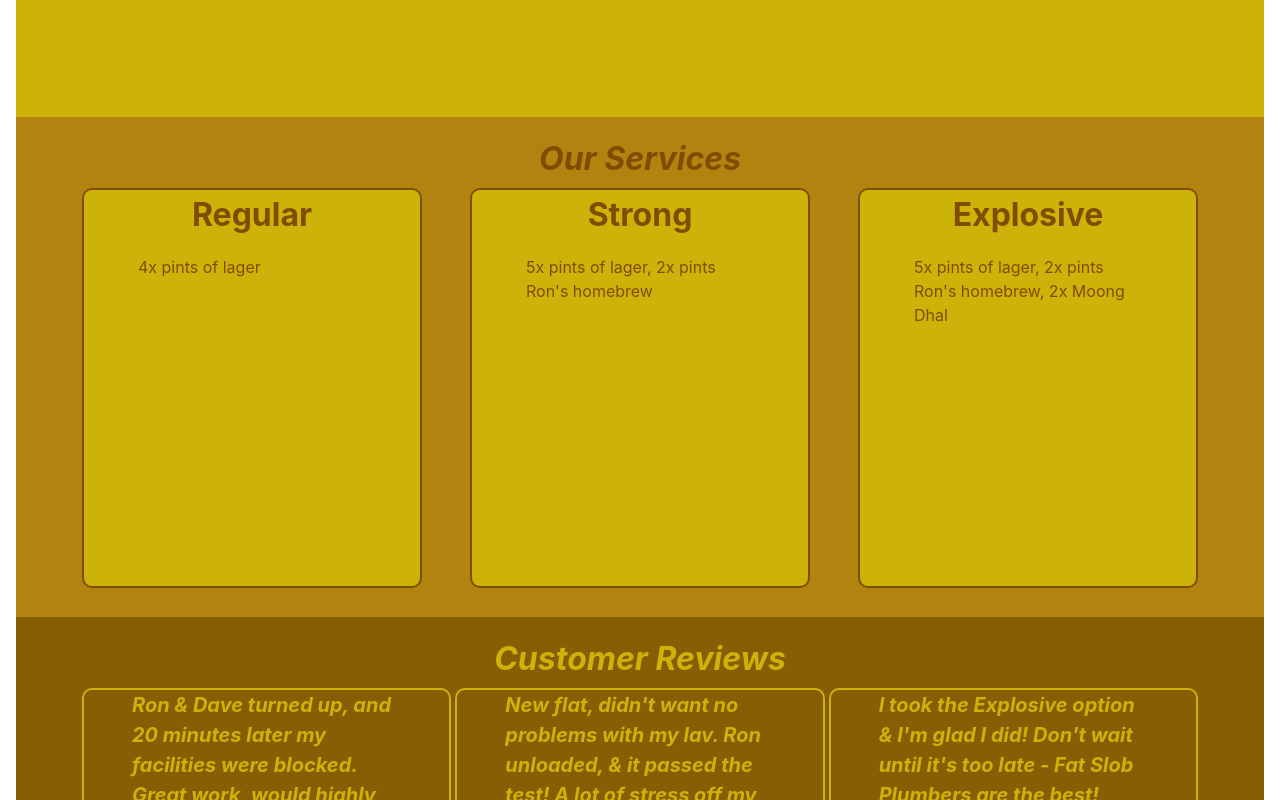
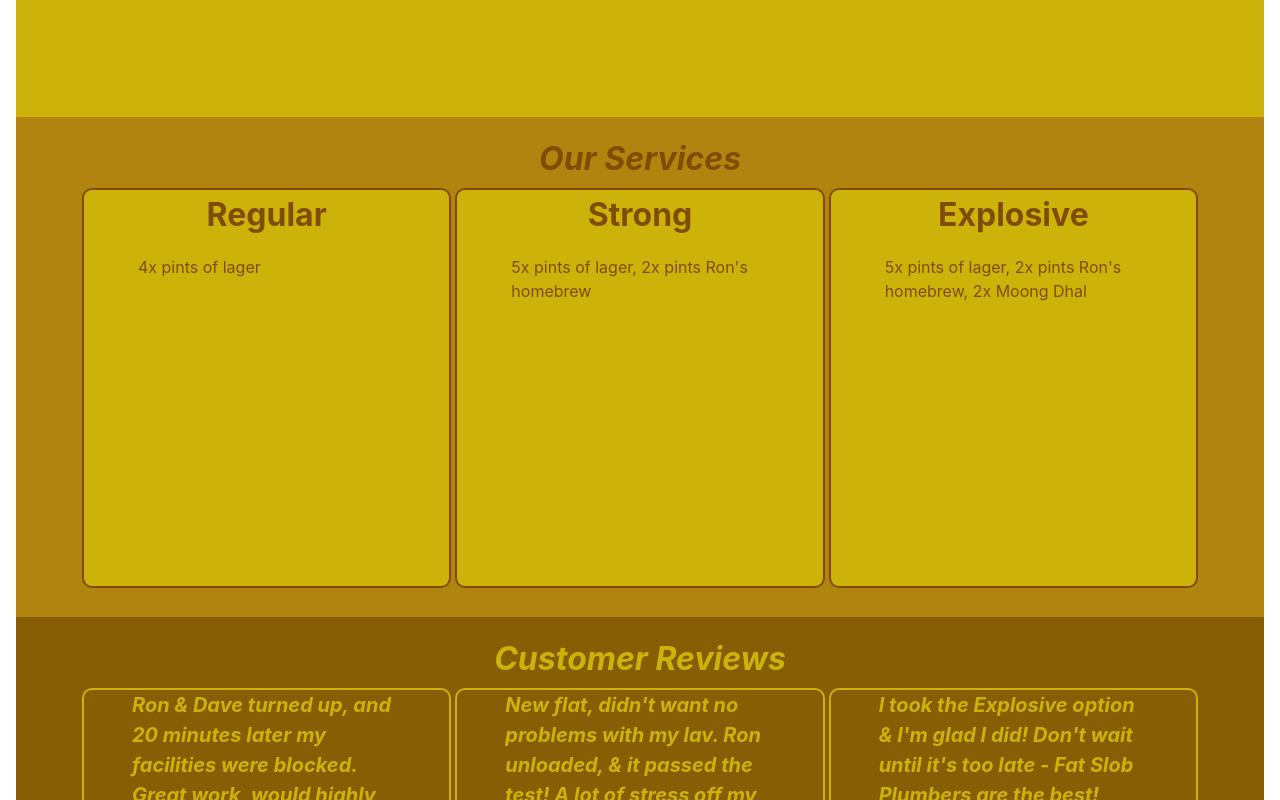
Before and after one commit to headexpanded/fat_slob_plumbing, a Next.js app: page / in a window 1280 px wide. Shown: the part 699-1499 px from the top of the page. Built offline with nearby package versions, Linux system fonts and the light colour scheme.

Commit message:
Services Section

```diff
--- a/components/sections/ServicesSection.tsx
+++ b/components/sections/ServicesSection.tsx
@@ -30,8 +30,8 @@ export const ServicesSection = () => {
 {/*  extract key from serviceCards, spread the rest into card component */}
 <section className="servicesSection">
   <div className="servicesTitle"><Typography.SectionTitle content="Our Services"/></div>
-  <div className="container px-4">
-    <div className="row gap-5">
+  <div className="container px-4 pb-2">
+    <div className="row gap-1">
 
           {serviceCards.map(({key,...other}) => {
               return <FSPCards.ServicesCard key={key} {...other}/>
@@ -41,11 +41,11 @@ export const ServicesSection = () => {
   </div>
 </section>
 <style jsx>{`
-.servicesSection{
-    background-color:#B0840E;
-    min-height: 500px;
-    color: #804d00;
-}
+    .servicesSection{
+        background-color:#B0840E;
+        min-height: 500px;
+        color: #804d00;
+    }
 
 `}</style>
 
```
